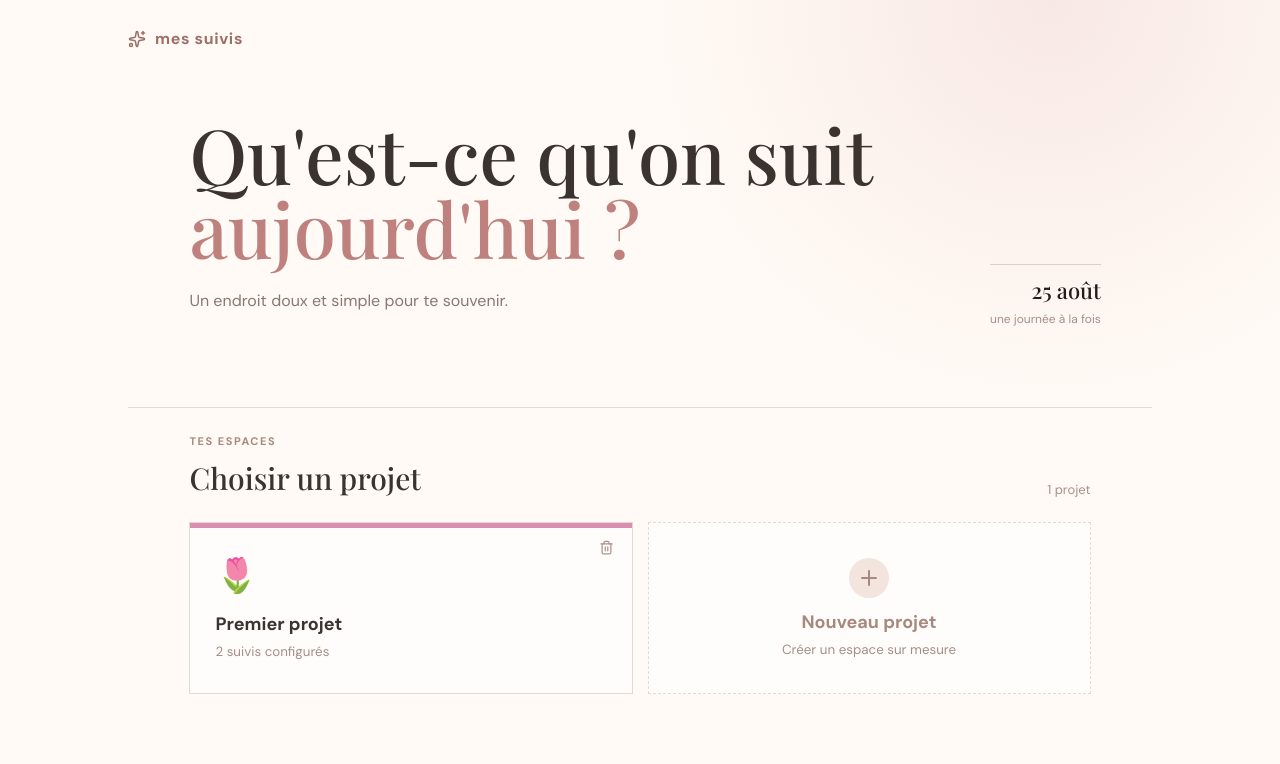
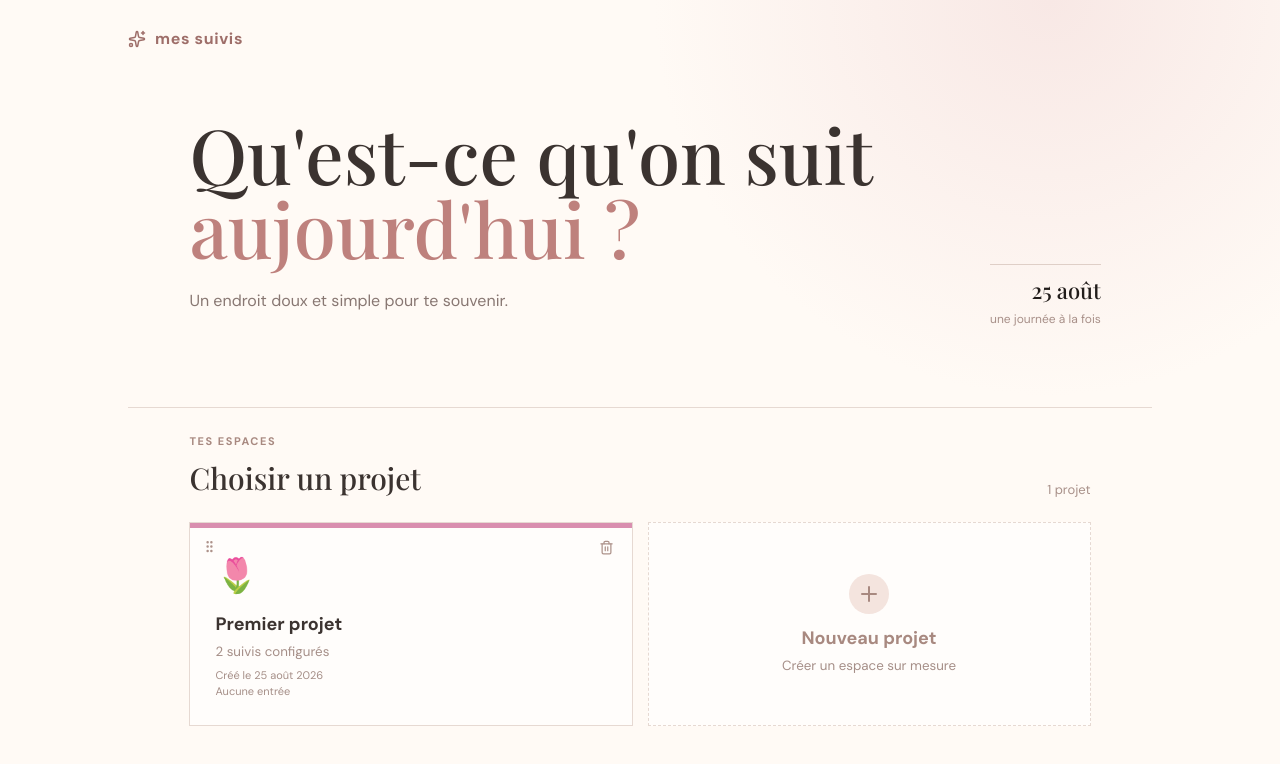
Before and after one commit to Wize31/mes-suivis, a React (Vite) app: page / in a window 1280 px wide. Shown: the top 764 px of the page. Built offline with nearby package versions, Linux system fonts and the light colour scheme; a web font is replaced by a local one.

Commit message:
Ajout des dates de création/dernière entrée et réorganisation des projets

```diff
--- a/src/App.jsx
+++ b/src/App.jsx
@@ -108,13 +108,23 @@ const starterProject = {
   name: "Premier projet",
   emoji: "🌷",
   color: "#d98eaf",
+  createdAt: new Date().toISOString(),
   modules: starterModules,
+};
+const earliestEntryDate = (project, entries) => {
+  const dates = Object.keys(entries || {})
+    .filter((key) => key.startsWith(`${project.id}:`) && Object.keys(entries[key]).length)
+    .map((key) => key.split(":")[1])
+    .sort();
+  return dates.length ? new Date(`${dates[0]}T12:00:00`).toISOString() : new Date().toISOString();
 };
 const normalizeState = (raw) => {
   const next = raw || { projects: [starterProject], entries: {}, savedDays: {} };
   next.savedDays = next.savedDays || {};
+  next.entries = next.entries || {};
   next.projects = (next.projects || []).map((project) => ({
     ...project,
+    createdAt: project.createdAt || earliestEntryDate(project, next.entries),
     modules: (project.modules || []).map((module) => {
       if (module.title !== "Travail" || module.type !== "number") return module;
       return {
@@ -285,9 +295,10 @@ function App() {
     return (
       <Home
         projects={state.projects}
+        entries={state.entries}
         onOpen={setProjectId}
         onCreate={(p) => {
-          const next = { ...p, id: uid("project"), modules: [] };
+          const next = { ...p, id: uid("project"), modules: [], createdAt: new Date().toISOString() };
           setState((s) => ({ ...s, projects: [...s.projects, next] }));
         }}
         onDelete={(id) =>
@@ -295,6 +306,13 @@ function App() {
             ...s,
             projects: s.projects.filter((p) => p.id !== id),
           }))
+        }
+        onReorder={(projects) =>
+          setState((s) => {
+            const next = { ...s, projects };
+            persistState(next);
+            return next;
+          })
         }
       />
     );
@@ -324,8 +342,48 @@ function App() {
   );
 }
 
-function Home({ projects, onOpen, onCreate, onDelete }) {
+const lastEntryDate = (project, entries) => {
+  const dates = Object.keys(entries || {})
+    .filter((key) => key.startsWith(`${project.id}:`) && Object.keys(entries[key]).length)
+    .map((key) => key.split(":")[1])
+    .sort();
+  return dates.length ? dates[dates.length - 1] : null;
+};
+const shortDate = (isoOrKey) =>
+  new Intl.DateTimeFormat("fr-CA", { day: "numeric", month: "short", year: "numeric" }).format(
+    isoOrKey.includes("T") ? new Date(isoOrKey) : new Date(`${isoOrKey}T12:00:00`),
+  );
+function Home({ projects, entries, onOpen, onCreate, onDelete, onReorder }) {
   const [modal, setModal] = useState(false);
+  const [draggingId, setDraggingId] = useState(null);
+  const pressTimer = useRef(null);
+  const stopDragging = () => {
+    clearTimeout(pressTimer.current);
+    pressTimer.current = null;
+    setDraggingId(null);
+  };
+  const startDragging = (event, id) => {
+    if (event.pointerType === "mouse" && event.button !== 0) return;
+    event.currentTarget.setPointerCapture?.(event.pointerId);
+    clearTimeout(pressTimer.current);
+    pressTimer.current = setTimeout(() => setDraggingId(id), 250);
+  };
+  const moveDraggedProject = (event) => {
+    if (!draggingId) return;
+    event.preventDefault();
+    const target = document
+      .elementFromPoint(event.clientX, event.clientY)
+      ?.closest(".project-tile[data-project-id]");
+    const targetId = target?.dataset.projectId;
+    if (!targetId || targetId === draggingId) return;
+    const fromIndex = projects.findIndex((project) => project.id === draggingId);
+    const toIndex = projects.findIndex((project) => project.id === targetId);
+    if (fromIndex < 0 || toIndex < 0) return;
+    const next = [...projects];
+    const [moved] = next.splice(fromIndex, 1);
+    next.splice(toIndex, 0, moved);
+    onReorder(next);
+  };
   return (
     <main className="home page-width">
       <div className="brand-mark">
@@ -361,16 +419,35 @@ function Home({ projects, onOpen, onCreate, onDelete }) {
           </span>
         </div>
         <div className="project-grid">
-          {projects.map((p) => (
+          {projects.map((p) => {
+            const lastEntry = lastEntryDate(p, entries);
+            return (
               <article
-              className="project-tile"
+                className={`project-tile ${draggingId === p.id ? "is-dragging" : ""}`}
                 style={{ "--accent": p.color }}
+                data-project-id={p.id}
                 key={p.id}
               >
+                <span
+                  className="tile-drag-handle"
+                  onPointerDown={(event) => startDragging(event, p.id)}
+                  onPointerMove={moveDraggedProject}
+                  onPointerUp={stopDragging}
+                  onPointerCancel={stopDragging}
+                  aria-label={`Déplacer ${p.name}`}
+                  title="Maintenir et faire glisser"
+                >
+                  <GripVertical size={15} aria-hidden="true" />
+                </span>
                 <button className="tile-main" onClick={() => onOpen(p.id)}>
                   <span className="tile-emoji">{p.emoji}</span>
                   <strong>{p.name}</strong>
                   <small>{p.modules.length} suivis configurés</small>
+                  <small className="tile-dates">
+                    Créé le {shortDate(p.createdAt || new Date().toISOString())}
+                    <br />
+                    {lastEntry ? `Dernière entrée le ${shortDate(lastEntry)}` : "Aucune entrée"}
+                  </small>
                 </button>
                 <button
                   className="tile-delete"
@@ -383,7 +460,8 @@ function Home({ projects, onOpen, onCreate, onDelete }) {
                   <Trash2 size={15} />
                 </button>
               </article>
-          ))}
+            );
+          })}
           <button className="new-project" onClick={() => setModal(true)}>
             <span>
               <Plus />
```
Also changed, not shown: src/overrides.css. Lines whose indentation alone changed are shown as unchanged.
